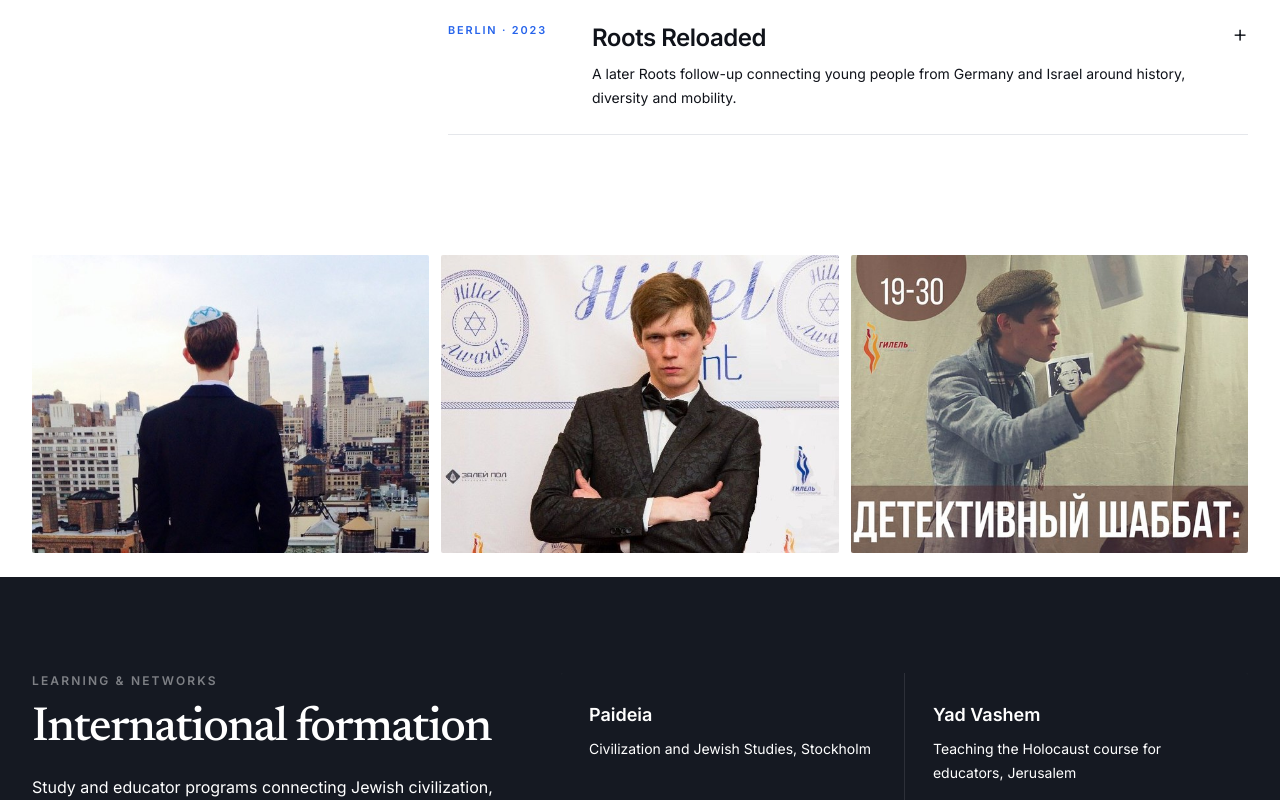
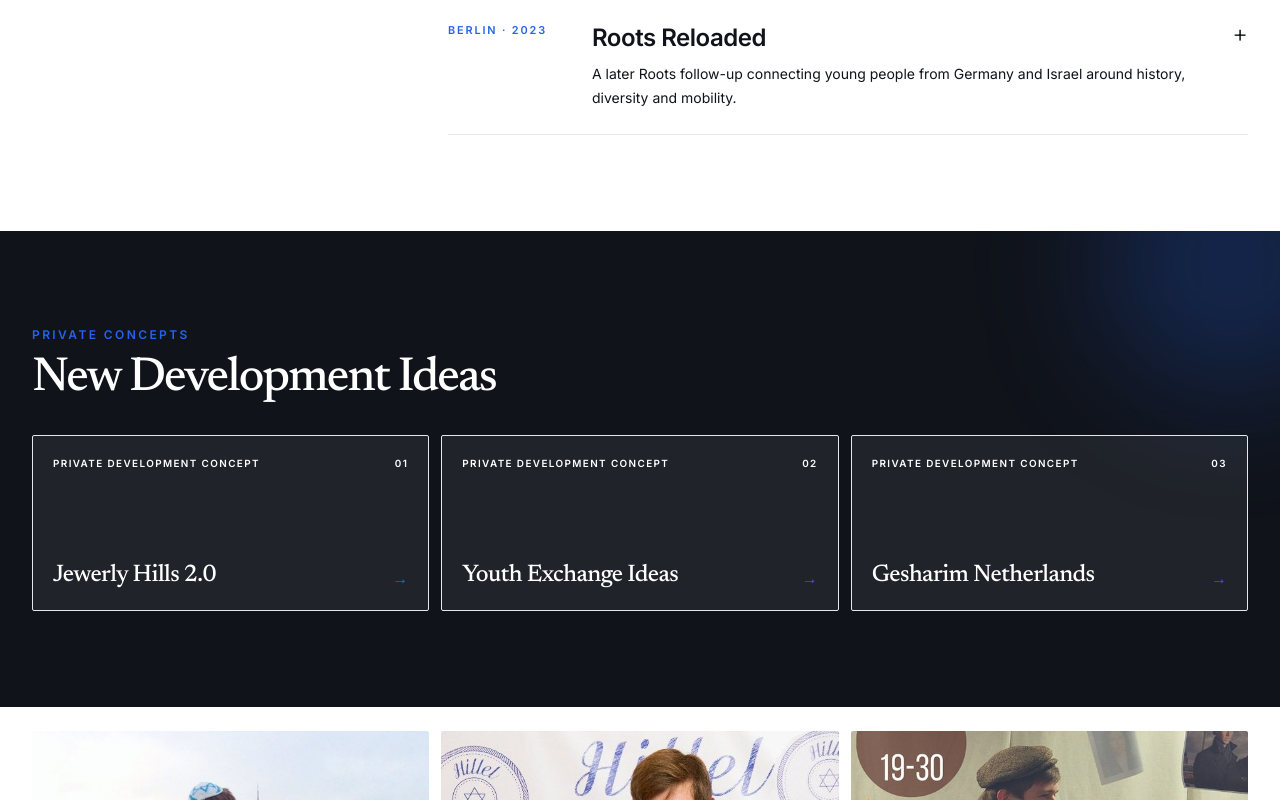
Before and after one commit to maninawild/alex-lindholm-site, a Next.js app: page /private/jewish in a window 1280 px wide. Shown: the part 3120-3920 px from the top of the page. Built offline with nearby package versions, Linux system fonts and the light colour scheme.

Commit message:
content(jewish): add private ideas panel

```diff
--- a/app/private/jewish/page.tsx
+++ b/app/private/jewish/page.tsx
@@ -4,6 +4,7 @@ import { connection } from "next/server";
 import { PrivateAccessGate } from "@/components/private/private-access-gate";
 import { PrivatePageShell } from "@/components/private/private-page-shell";
 import { PrivateProjectCard } from "@/components/private/private-project-card";
+import { privateIdeas } from "@/data/private-ideas";
 import { getPrivatePageBySlug } from "@/lib/private-access/config";
 import { getPrivateSession } from "@/lib/private-access/session";
 
@@ -264,6 +265,38 @@ export default async function JewishPrivatePage() {
           </div>
         </section>
 
+        <section
+          id="development-ideas"
+          className="relative overflow-hidden bg-[#10131a] px-5 py-16 text-white sm:px-8 sm:py-24"
+          aria-labelledby="development-ideas-title"
+        >
+          <div className="pointer-events-none absolute -right-20 -top-24 h-64 w-64 rounded-full bg-electric/25 blur-3xl" />
+          <div className="relative mx-auto max-w-7xl">
+            <p className="text-xs font-semibold uppercase tracking-[0.2em] text-electric">Private concepts</p>
+            <h2 id="development-ideas-title" className="mt-3 font-serif text-4xl font-medium tracking-[-0.04em] sm:text-5xl">
+              New Development Ideas
+            </h2>
+            <nav aria-label="New development ideas" className="mt-8 grid gap-3 md:grid-cols-3">
+              {privateIdeas.map((idea, index) => (
+                <Link
+                  key={idea.slug}
+                  href={`/private/ideas/${idea.slug}`}
+                  className="group flex min-h-44 flex-col justify-between rounded-sm border border-white/14 bg-white/[0.065] p-5 transition hover:-translate-y-0.5 hover:border-electric/65 hover:bg-white/[0.1] focus-visible:outline-none focus-visible:ring-2 focus-visible:ring-electric"
+                >
+                  <span className="flex items-center justify-between gap-3 text-[0.62rem] font-semibold uppercase tracking-[0.14em] text-white/42">
+                    <span>{idea.status}</span>
+                    <span aria-hidden="true">0{index + 1}</span>
+                  </span>
+                  <span className="flex items-end justify-between gap-4">
+                    <span className="font-serif text-2xl font-medium leading-tight tracking-[-0.025em]">{idea.title}</span>
+                    <span className="shrink-0 text-electric transition group-hover:translate-x-1" aria-hidden="true">→</span>
+                  </span>
+                </Link>
+              ))}
+            </nav>
+          </div>
+        </section>
+
         <section aria-label="Community archive photographs" className="bg-white py-4 sm:py-6">
           <div className="mx-auto grid max-w-7xl gap-3 px-5 sm:grid-cols-3 sm:px-8">
             {[
```
